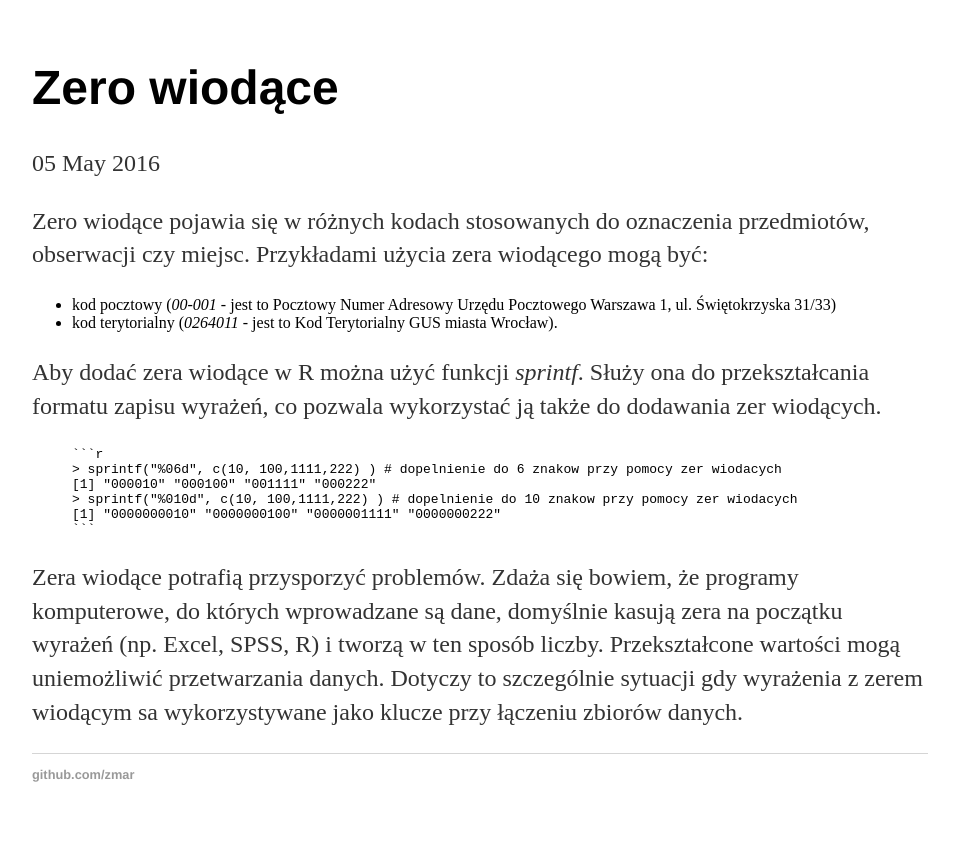
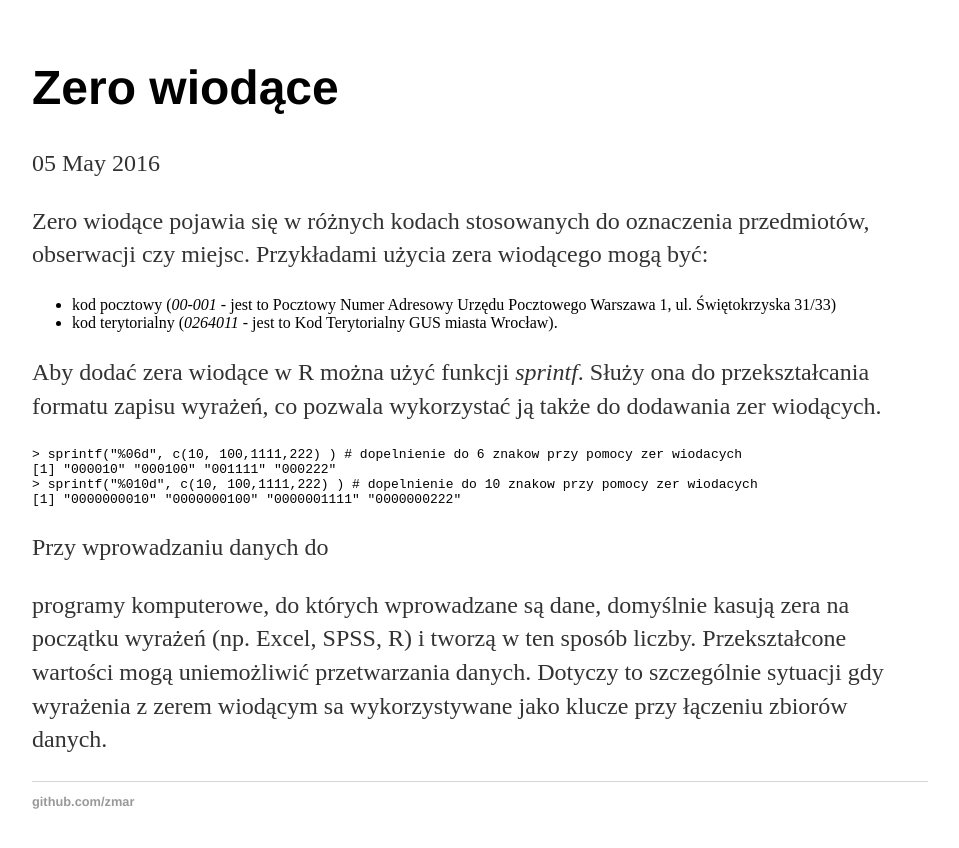
Before and after one commit to zmar/SmarteR_useR, a Jekyll site: the page built from _posts/2016-05-05-start.md, in a window 1280 px wide. Shown: the top 848 px of the page, without its empty margins (160-1119 px from the left). Built offline with Jekyll 4.4.1, drawn with Linux system fonts in a browser that asks for light colours.

Commit message:
Update 2016-05-05-start.md

````diff
--- a/_posts/2016-05-05-start.md
+++ b/_posts/2016-05-05-start.md
@@ -11,15 +11,13 @@ Zero wiodące pojawia się w różnych kodach stosowanych do oznaczenia przedmio
 
 Aby dodać zera wiodące w R można użyć funkcji _sprintf_. Służy ona do przekształcania formatu zapisu wyrażeń, co pozwala wykorzystać ją także do dodawania zer wiodących.
 
-
-{% highlight ruby %}
-
 ```r
 > sprintf("%06d", c(10, 100,1111,222) ) # dopelnienie do 6 znakow przy pomocy zer wiodacych
 [1] "000010" "000100" "001111" "000222"
 > sprintf("%010d", c(10, 100,1111,222) ) # dopelnienie do 10 znakow przy pomocy zer wiodacych
 [1] "0000000010" "0000000100" "0000001111" "0000000222"
 ```
-{% endhighlight %}
 
-Zera wiodące potrafią przysporzyć problemów. Zdaża się bowiem, że programy komputerowe, do których wprowadzane są dane, domyślnie kasują zera na początku wyrażeń (np. Excel, SPSS, R) i tworzą w ten sposób liczby. Przekształcone wartości mogą uniemożliwić przetwarzania danych. Dotyczy to szczególnie sytuacji gdy wyrażenia z zerem wiodącym sa wykorzystywane jako klucze przy łączeniu zbiorów danych.
+Przy wprowadzaniu danych do
+
+programy komputerowe, do których wprowadzane są dane, domyślnie kasują zera na początku wyrażeń (np. Excel, SPSS, R) i tworzą w ten sposób liczby. Przekształcone wartości mogą uniemożliwić przetwarzania danych. Dotyczy to szczególnie sytuacji gdy wyrażenia z zerem wiodącym sa wykorzystywane jako klucze przy łączeniu zbiorów danych.
````
